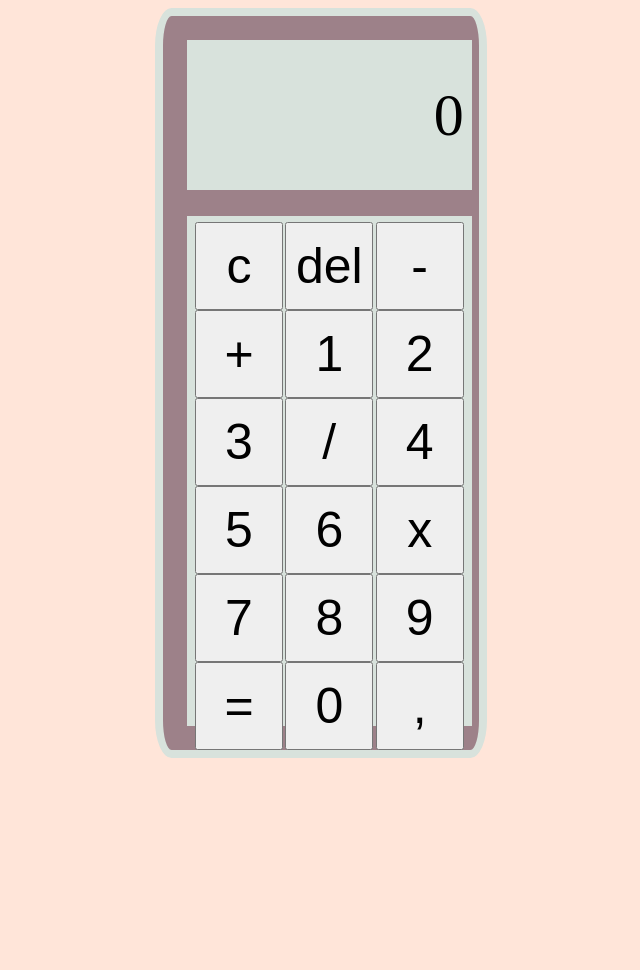
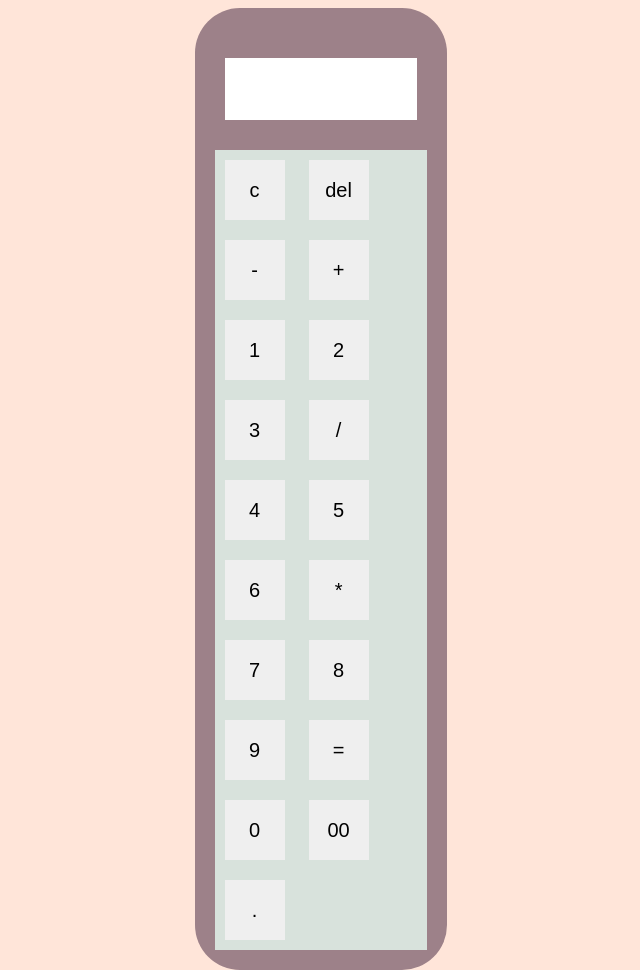
Before and after one commit to MBD-Team-Azubis/calculator, a website built with Vite: page index.html in a window 1280 px wide. Shown: the whole page, without its empty margins (319-959 px from the left). Before the commit the page ends 800 px from the top, so only its background shows below. Built offline with nearby package versions, Linux system fonts and the light colour scheme.

Commit message:
new design

```diff
--- a/index.html
+++ b/index.html
@@ -9,38 +9,43 @@
   <body>
     <div id="app"></div>
     <script type="module" src="/src/main.ts"></script>
-    <section id="calculator">
-      <div
-        name="background"
-        style="background-color: #9d8189"
-        id="calcbox"
-      ></div>
-
-      <div name="startblock" style="background-color: #d8e2dc" id="startblock">
-        <span class="Start" onclick="updateNumber()" id="start">0</span>
+    <div class="container">
+    <div class="calculator">
+      <form>
+      <div class="display">
+        <input type="text" name="display" />
       </div>
       <div name="bedienfeld" style="background-color: #d8e2dc" id="bedienfeld">
-        <section id="numbers">
-          <button id="clear">c</button>
-          <button id="delete">del</button>
-          <button id=" - ">-</button>
-          <button id=" + ">+</button>
-          <button id="1">1</button>
-          <button id="2">2</button>
-          <button id="3">3</button>
-          <button id=" / ">/</button>
-          <button id="4">4</button>
-          <button id="5">5</button>
-          <button id="6">6</button>
-          <button id=" * ">x</button>
-          <button id="7">7</button>
-          <button id="8">8</button>
-          <button id="9">9</button>
-          <button id="equals">=</button>
-          <button id="0">0</button>
-          <button id=".">,</button>
-        </section>
+        <div>
+          <input type="button" value="c">
+          <input type="button" value="del">
+          <input type="button" value="-">
+          <input type="button" value="+">
+        <div>
+          <input type="button" value="1">
+          <input type="button" value="2">
+          <input type="button" value="3">
+          <input type="button" value="/">
+        </div>
+        <div>
+          <input type="button" value="4">
+          <input type="button" value="5">
+          <input type="button" value="6">
+          <input type="button" value="*">
+        </div>
+        <div>
+          <input type="button" value="7">
+          <input type="button" value="8">
+          <input type="button" value="9">
+          <input type="button" value="=">
+        </div>
+        <div>
+          <input type="button" value="0">
+          <input type="button" value="00">
+          <input type="button" value=".">
+        </div>
+      </form>
       </div>
-    </section>
+    </div>
   </body>
 </html>
--- a/src/main.ts
+++ b/src/main.ts
@@ -2,7 +2,10 @@ import "./style.css";
 
 const addEL = document.querySelectorAll("section button");
 
-let speicher: number | string = "";
+let speicher = 0;
+let oldspeicher = 0;
+let display = "";
+let result = 0;
 
 for (let i = 0; i < addEL.length; i++) {
   let itemOfList = addEL[i].id;
@@ -11,17 +14,22 @@ for (let i = 0; i < addEL.length; i++) {
     () => input(itemOfList),
     true
   );
+  (<HTMLSpanElement>document.getElementById(itemOfList)).addEventListener(
+    "click",
+    () => updateNumber(itemOfList),
+    true
+  );
 }
 
 function input(InputId: string) {
   if (InputId === "clear") {
-    speicher = "";
+    window.location.reload();
+  } else if (InputId === " + ") {
+    speicher = parseInt(display);
+    result = oldspeicher + speicher;
+    oldspeicher = result;
   } else {
     speicher += InputId;
     console.log(speicher);
   }
 }
-
-// function updateNumber() {
-//   (<HTMLButtonElement>document.getElementById("start")).innerHTML = speicher;
-// }
--- a/src/style.css
+++ b/src/style.css
@@ -2,62 +2,40 @@ body {
   background-color: #ffe5d9;
 }
 
-#calculator {
+.container {
   margin: 0 auto;
-  width: 25%;
-  height: 750px;
-  position: relative;
+  background-color: #9d8189;
+  width: 20%;
+  border-radius: 45px;
+  height: 100%;
   display: flex;
-  flex-direction: column;
-  align-items: flex-start;
+  align-items: center;
   justify-content: center;
 }
 
-#calcbox {
-  background-color: #9d8189;
-  width: 100%;
-  height: 100%;
-  align-self: center;
-  border-radius: 5%;
-  border: 8px solid #d8e2dc;
+.calculator {
+  padding: 20px;
+  border-radius: 10px;
 }
 
-#startblock {
-  background-color: #cce3de;
-  align-content: center;
-  width: calc(100% / 1.11);
-  height: 20%;
-  position: absolute;
-  top: 2rem;
-  left: 1.5rem;
-  text-align: end;
-  font-size: 60px;
+.calculator form input {
+  border: 0;
+  outline: 0;
+  width: 60px;
+  height: 60px;
+  margin: 10px;
+  font-size: 20px;
 }
 
-#start {
-  padding-right: 0.5rem;
+form .display {
+  display: flex;
+  justify-content: flex-end;
+  margin: 20px 0;
 }
 
-#bedienfeld {
-  background-color: #d8e2dc;
-  position: absolute;
-  align-content: center;
-  width: calc(100% / 1.11);
-  height: 68%;
-  top: 13rem;
-  left: 1.5rem;
-  display: flex;
+form .display input {
+  text-align: right;
+  flex: 1;
+  font-size: 45px;
+  box-shadow: none;
 }
-
-#bedienfeld #numbers {
-  padding: 2%;
-  display: flex;
-  flex-wrap: wrap;
-  justify-content: space-evenly;
-}
-
-#numbers button {
-  font-size: 50px;
-  width: 5.5rem;
-  height: 5.5rem;
-}
```
